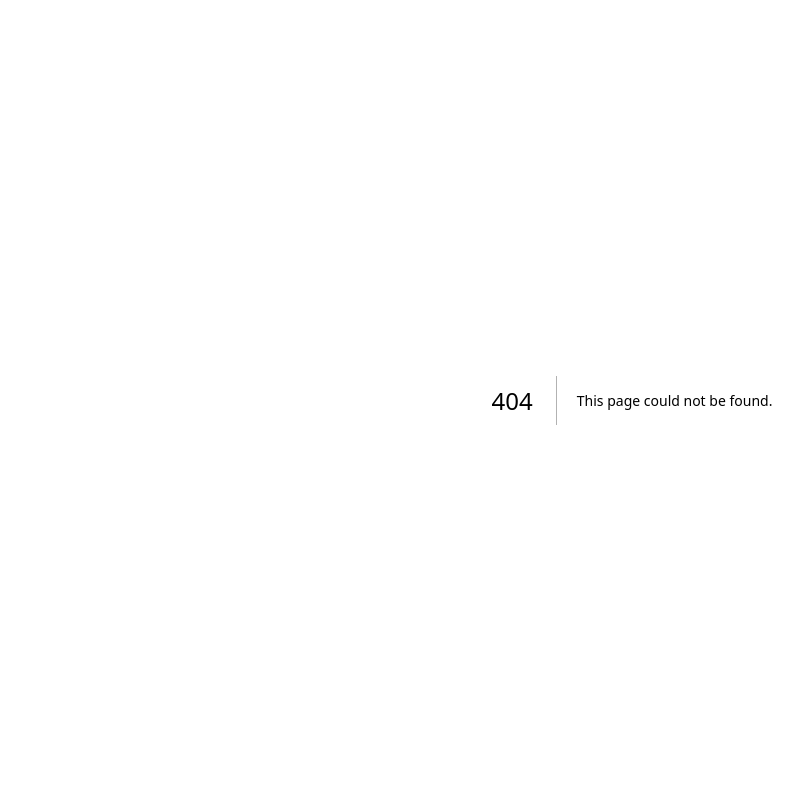
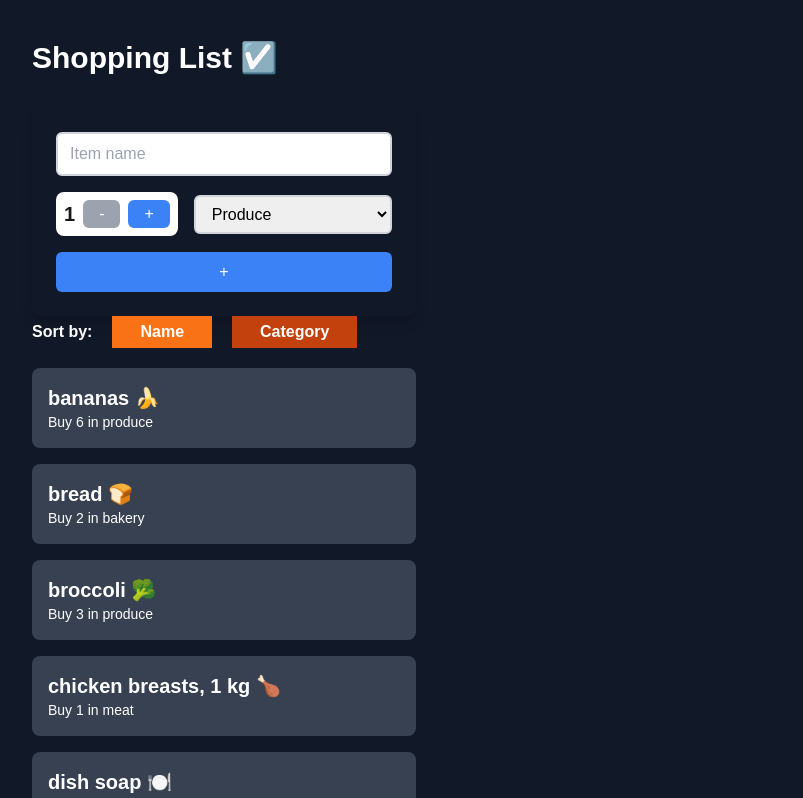
Before and after one commit to narapark7561/cprg306-assignments, a Next.js app: page /week-8 in a window 1280 px wide. Before the commit this address had no page. Shown: the top 798 px of the page, without its empty margins (8-811 px from the left). Built offline with nearby package versions, Linux system fonts and the light colour scheme.

Commit message:
Starting Week-8 assignment

```diff
--- a/app/page.js
+++ b/app/page.js
@@ -40,6 +40,11 @@ export default function Home() {
             ☑️ Week 7 Assignment
           </Link>
         </li>
+        <li>
+          <Link href="./week-8" className={linkStyles}>
+            ☑️ Week 8 Assignment
+          </Link>
+        </li>
       </ul>
     </main>
   );
--- /dev/null
+++ b/app/week-8/item-list.js
@@ -0,0 +1,45 @@
+'use client';
+
+import { useState } from 'react';
+import Item from './item';
+
+export default function ItemList({ items }) {
+  const [sortBy, setSortBy] = useState('name');
+
+  const sortedItems = [...items].sort((a, b) => {
+    if (sortBy === 'name') {
+      return a.name.localeCompare(b.name);
+    } else if (sortBy === 'category') {
+      return a.category.localeCompare(b.category);
+    }
+  });
+
+  return (
+    <div>
+      <p className="text-white mb-5 font-bold">
+        Sort by:
+        <button
+          onClick={() => setSortBy('name')}
+          className={`px-7 py-1 mr-5 ml-5 ${
+            sortBy === 'name' ? 'bg-orange-500' : 'bg-orange-700'
+          }`}
+        >
+          Name
+        </button>
+        <button
+          onClick={() => setSortBy('category')}
+          className={`px-7 py-1 mr-5  ${
+            sortBy === 'category' ? 'bg-orange-500' : 'bg-orange-700'
+          }`}
+        >
+          Category
+        </button>
+      </p>
+      <div>
+        {sortedItems.map((item) => (
+          <Item key={item.id} {...item} />
+        ))}
+      </div>
+    </div>
+  );
+}
--- /dev/null
+++ b/app/week-8/item.js
@@ -0,0 +1,12 @@
+export default function Item({ name, quantity, category }) {
+  return (
+    <div>
+      <ul className="bg-gray-700 text-white max-w-96 rounded-lg p-4 mb-4">
+        <h3 className="font-bold text-xl">{name}</h3>
+        <p className="text-sm">
+          Buy {quantity} in {category}
+        </p>
+      </ul>
+    </div>
+  );
+}
--- /dev/null
+++ b/app/week-8/item.json
@@ -0,0 +1,74 @@
+[
+    {
+      "id": "1h2GJKH12gkHG31h1H",
+      "name": "milk, 4 L 🥛",
+      "quantity": 1,
+      "category": "dairy"
+    },
+    {
+      "id": "2KJH3k2j3H1k2J3K1H",
+      "name": "bread 🍞",
+      "quantity": 2,
+      "category": "bakery"
+    },
+    {
+      "id": "3h2KJH3k2j3H1k2J3",
+      "name": "eggs, dozen 🥚",
+      "quantity": 2,
+      "category": "dairy"
+    },
+    {
+      "id": "4k2J3K1H2GJKH12gk",
+      "name": "bananas 🍌",
+      "quantity": 6,
+      "category": "produce"
+    },
+    {
+      "id": "5H1h1H2KJH3k2j3H",
+      "name": "broccoli 🥦",
+      "quantity": 3,
+      "category": "produce"
+    },
+    {
+      "id": "6H1k2J3K1H2GJKH1",
+      "name": "chicken breasts, 1 kg 🍗",
+      "quantity": 1,
+      "category": "meat"
+    },
+    {
+      "id": "7gkHG31h1H2KJH3k",
+      "name": "pasta sauce 🍝",
+      "quantity": 3,
+      "category": "canned goods"
+    },
+    {
+      "id": "8j3H1k2J3K1H2GJK",
+      "name": "spaghetti, 454 g 🍝",
+      "quantity": 2,
+      "category": "dry goods"
+    },
+    {
+      "id": "9H12gkHG31h1H2KJ",
+      "name": "toilet paper, 12 pack 🧻",
+      "quantity": 1,
+      "category": "household"
+    },
+    {
+      "id": "10H3k2j3H1k2J3K1",
+      "name": "paper towels, 6 pack",
+      "quantity": 1,
+      "category": "household"
+    },
+    {
+      "id": "11k2J3K1H2GJKH12",
+      "name": "dish soap 🍽️",
+      "quantity": 1,
+      "category": "household"
+    },
+    {
+      "id": "12GJKH12gkHG31h1",
+      "name": "hand soap 🧼",
+      "quantity": 4,
+      "category": "household"
+    }
+  ]
--- /dev/null
+++ b/app/week-8/new-item.js
@@ -0,0 +1,123 @@
+'use client';
+
+import { useState } from 'react';
+
+export default function NewItem({ onAddItem }) {
+  const [quantity, setQuantity] = useState(1);
+  const [name, setName] = useState('');
+  const [category, setCategory] = useState('produce');
+
+  const handleSubmit = (event) => {
+    event.preventDefault();
+    let item = {
+      id: Math.random().toString(36).substring(2, 9),
+      name: name,
+      quantity: quantity,
+      category: category,
+    };
+
+    onAddItem(item);
+
+    setName('');
+    setQuantity(1);
+    setCategory('produce');
+  };
+
+  const handleItemNameChange = (event) => setName(event.target.value);
+  const handleCategoryChange = (event) => setCategory(event.target.value);
+
+  const increment = () => {
+    let currentQuantity = quantity;
+    if (quantity < 20) {
+      setQuantity(currentQuantity + 1);
+    }
+  };
+
+  const decrement = () => {
+    let currentQuantity = quantity;
+    if (quantity > 1) {
+      setQuantity(currentQuantity - 1);
+    }
+  };
+
+  let incrementButtonStyles = 'bg-blue-500 text-white rounded-md py-0.5 px-4';
+  let decrementButtonStyles = 'bg-gray-400 text-white rounded-md py-0.5 px-4';
+
+  if (quantity === 20) {
+    incrementButtonStyles = 'bg-gray-400 text-white rounded-md py-0.5 px-4';
+    decrementButtonStyles = 'bg-blue-500 text-white rounded-md py-0.5 px-4';
+  } else if (quantity === 1) {
+    decrementButtonStyles = 'bg-gray-400 text-white rounded-md py-0.5 px-4';
+  } else {
+    incrementButtonStyles = 'bg-blue-500 text-white rounded-md py-0.5 px-4';
+    decrementButtonStyles = 'bg-blue-500 text-white rounded-md py-0.5 px-4';
+  }
+
+  return (
+    <form
+      onSubmit={handleSubmit}
+      className="max-w-sm bg-gray-900 p-6 rounded-lg shadow-lg space-y-4"
+    >
+      <div className="mb-4">
+        <input
+          onChange={handleItemNameChange}
+          value={name}
+          type="text"
+          name="item_name"
+          placeholder="Item name"
+          className="w-full px-3 py-2 text-black rounded-md border-2 border-gray-300 focus:border-blue-500 focus:outline-none"
+        />
+      </div>
+      <div className="flex items-center justify-between space-x-4 mb-4">
+        <div className="flex items-center bg-white p-2 rounded-lg space-x-2">
+          <p className="font-semibold text-xl">{quantity}</p>
+          <button
+            type="button"
+            onClick={decrement}
+            className={decrementButtonStyles}
+          >
+            -
+          </button>
+          <button
+            type="button"
+            onClick={increment}
+            className={incrementButtonStyles}
+          >
+            +
+          </button>
+        </div>
+        <div className="flex-1">
+          <select
+            onChange={handleCategoryChange}
+            value={category}
+            className="w-full px-3 py-2 text-black rounded-md border-2 border-gray-300 focus:border-blue-500 focus:outline-none"
+          >
+            <option disabled value="">
+              Category
+            </option>
+            <option value="produce">Produce</option>
+            <option value="dairy">Dairy</option>
+            <option value="bakery">Bakery</option>
+            <option value="meat">Meat</option>
+            <option value="frozen_foods">Frozen Foods</option>
+            <option value="canned_goods">Canned Goods</option>
+            <option value="dry_goods">Dry Goods</option>
+            <option value="beverages">Beverages</option>
+            <option value="snacks">Snacks</option>
+            <option value="household">Household</option>
+            <option value="other">Other</option>
+          </select>
+        </div>
+      </div>
+
+      <div>
+        <button
+          type="submit"
+          className="w-full bg-blue-500 text-white py-2 rounded-md hover:bg-blue-600"
+        >
+          +
+        </button>
+      </div>
+    </form>
+  );
+}
--- /dev/null
+++ b/app/week-8/page.js
@@ -0,0 +1,25 @@
+'use client';
+
+import { useState } from 'react';
+import ItemList from './item-list';
+import NewItem from './new-item';
+import itemData from './item.json';
+
+export default function Page() {
+  const [items, setItems] = useState(itemData);
+  {
+    const handleAddItem = (item) => {
+      setItems([...items, item]);
+    };
+
+    return (
+      <main className="p-10 bg-gray-900 ">
+        <h1 className="text-3xl font-bold text-white text-left mb-8">
+          Shopping List ☑️
+        </h1>
+        <NewItem onAddItem={handleAddItem} />
+        <ItemList items={items} />
+      </main>
+    );
+  }
+}
```
